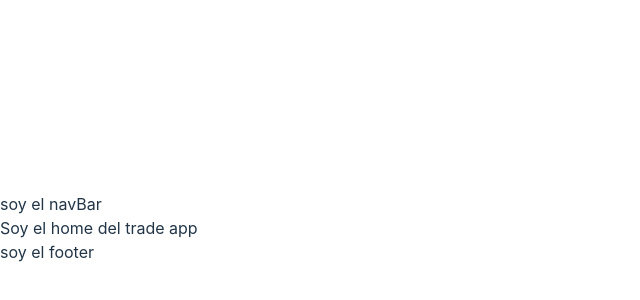
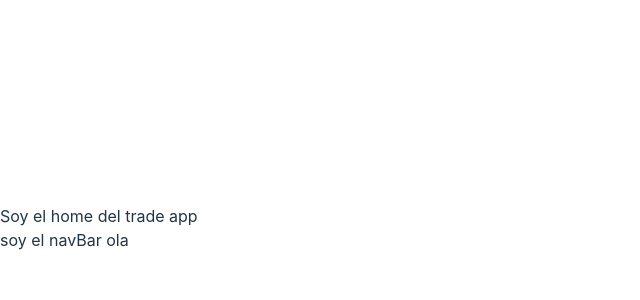
Before and after one commit to Yedpt/RSI_trade_project-Client, a React (Vite) app: page /trade in a window 1280 px wide. Shown: the part 172-472 px from the top of the page, without its empty margins (0-640 px from the left). Built offline with nearby package versions, Linux system fonts and the light colour scheme.

Commit message:
feat(layout): create layout bank home and trade home

```diff
--- a/src/components/NavBar.jsx
+++ b/src/components/NavBar.jsx
@@ -3,7 +3,7 @@ import React from 'react'
 const NavBar = () => {
   return (
     <div>
-       soy el navBar
+       soy el navBar ola
     </div>
   )
 }
--- /dev/null
+++ b/src/layout/LayoutBank.jsx
@@ -0,0 +1,16 @@
+import React from 'react'
+import { Outlet } from 'react-router-dom'
+import NavBar from '../components/NavBar'
+import Footer from '../components/Footer'
+
+const LayoutBank = () => {
+    return (
+        <>
+            <NavBar />
+            <Outlet />
+            <Footer />
+        </>
+    )
+}
+
+export default LayoutBank
--- a/src/layout/Layout.jsx
+++ b/src/layout/LayoutTrade.jsx
@@ -1,16 +1,14 @@
 import React from 'react'
 import { Outlet } from 'react-router-dom'
 import NavBar from '../components/NavBar'
-import Footer from '../components/Footer'
 
-const Layout = () => {
+const LayoutTrade = () => {
     return (
         <>
+            <Outlet />
             <NavBar />
-            <Outlet />
-            <Footer />
         </>
     )
 }
 
-export default Layout
+export default LayoutTrade
--- a/src/routes/Routes.jsx
+++ b/src/routes/Routes.jsx
@@ -1,22 +1,37 @@
 import React from 'react';
 import { createBrowserRouter } from 'react-router-dom';
-import Layout from '../layout/Layout';
+import LayoutBank from '../layout/LayoutBank';
+import LayoutTrade from '../layout/LayoutTrade';
 import BankHome from '../pages/BankHome';
 import TradeHome from '../pages/TradeHome';
 
 export const routes = createBrowserRouter([
   {
     path: '/',
-    element: <Layout />,
+    element: <LayoutBank />,
     children: [
       {
-       index: true,
+        index: true,
         element: <BankHome />,
       },
       {
-        path: '/trade',
+        path: 'aboutus',
+        element: <div>About</div>,
+      },
+    ],
+  },
+  {
+    path: '/trade',
+    element: <LayoutTrade />,
+    children: [
+      {
+        index: true,
         element: <TradeHome />,
       },
-    ]
+      {
+        path: 'news',
+        element: <div>news</div>,
+      },
+    ],
   },
 ]);
```
